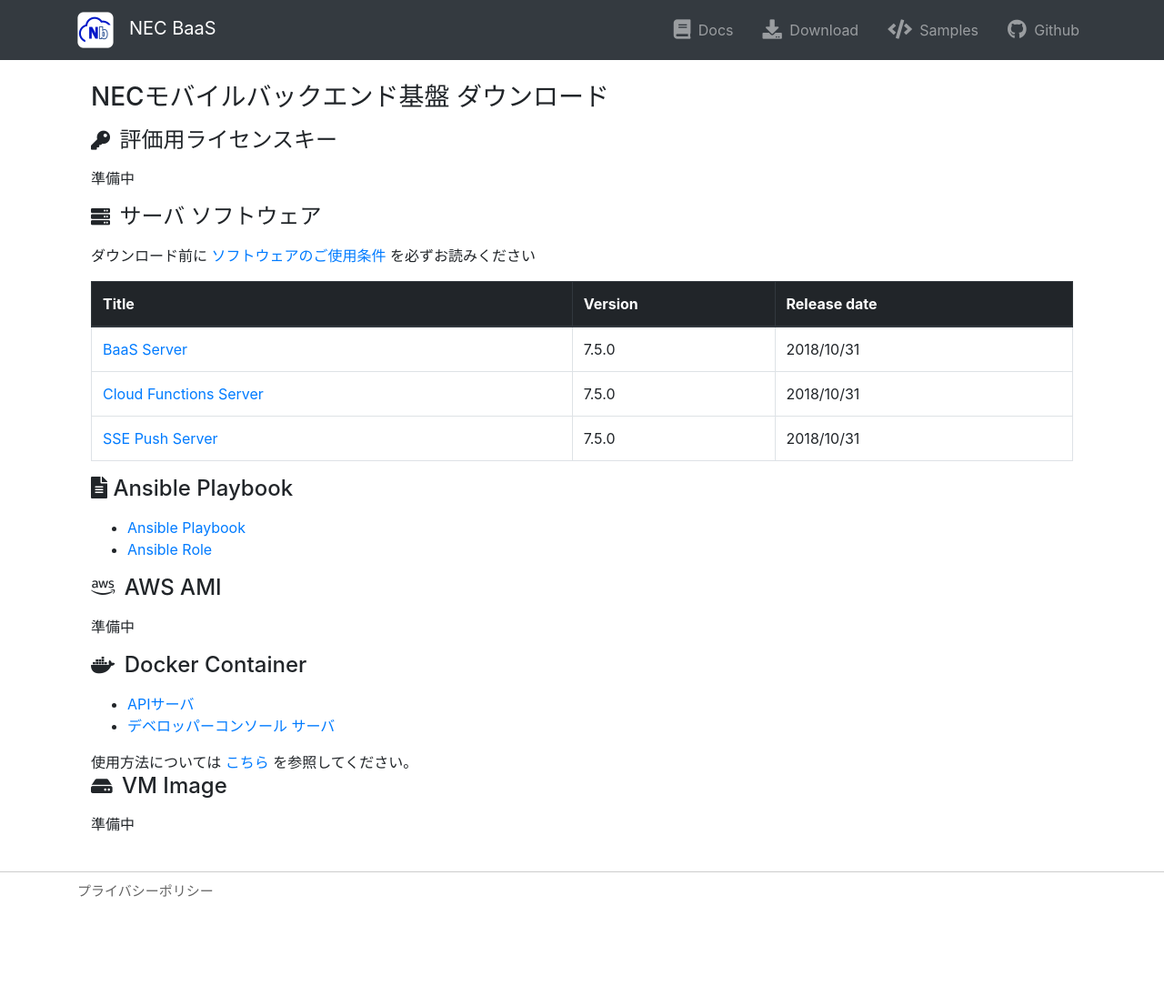
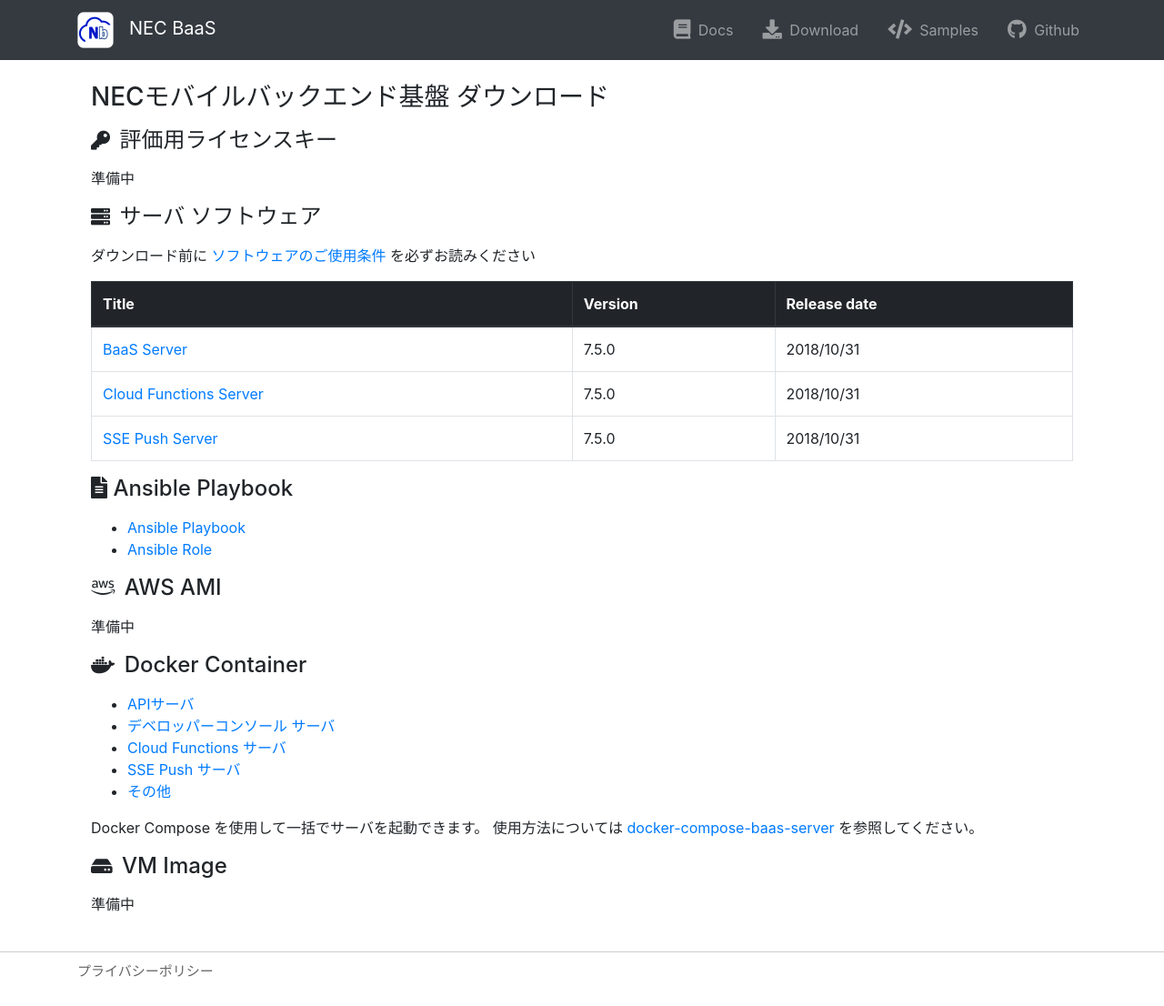
Before and after one commit to nec-baas/nec-baas.github.io, a Jekyll site: the page built from downloads.html, in a window 1280 px wide. Shown: the whole page at 91% size. Built offline with Jekyll 4.4.1, drawn with Linux system fonts in a browser that asks for light colours; nearby versions of some CDN libraries; before the commit the page ends 1018 px from its top, so only the background shows below that.

Commit message:
update docker containers

```diff
--- a/downloads.html
+++ b/downloads.html
@@ -58,9 +58,16 @@
             <ul>
               <li><a href="https://hub.docker.com/r/necbaas/api-server/">APIサーバ</a>
               <li><a href="https://hub.docker.com/r/necbaas/console-server/">デベロッパーコンソール サーバ</a>
+              <li><a href="https://hub.docker.com/r/necbaas/cloudfn-server/">Cloud Functions サーバ</a>
+              <li><a href="https://hub.docker.com/r/necbaas/ssepush-server/">SSE Push サーバ</a>
+              <li><a href="https://hub.docker.com/r/necbaas/">その他</a>
             </ul>
 
-            使用方法については <a href="https://github.com/nec-baas/docker-baas-server">こちら</a> を参照してください。
+            <p>
+            Docker Compose を使用して一括でサーバを起動できます。
+            使用方法については <a href="https://github.com/nec-baas/docker-compose-baas-server">docker-compose-baas-server</a>
+            を参照してください。
+            </p>
 
             <h4 class="pb-2"><i class="fas fa-hdd fa-sm pr-1"></i> VM Image</h4>
 
```
